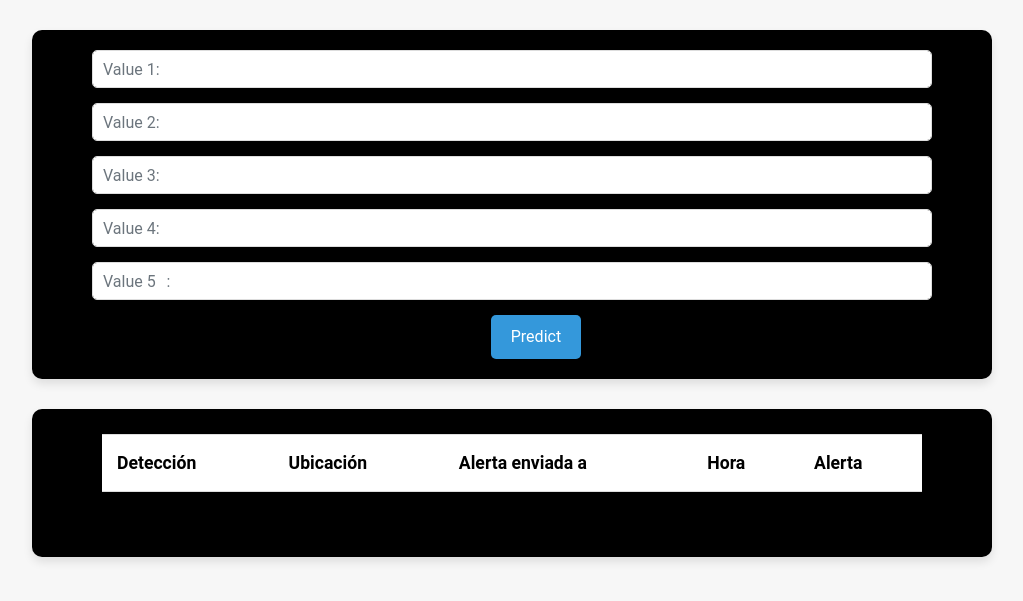
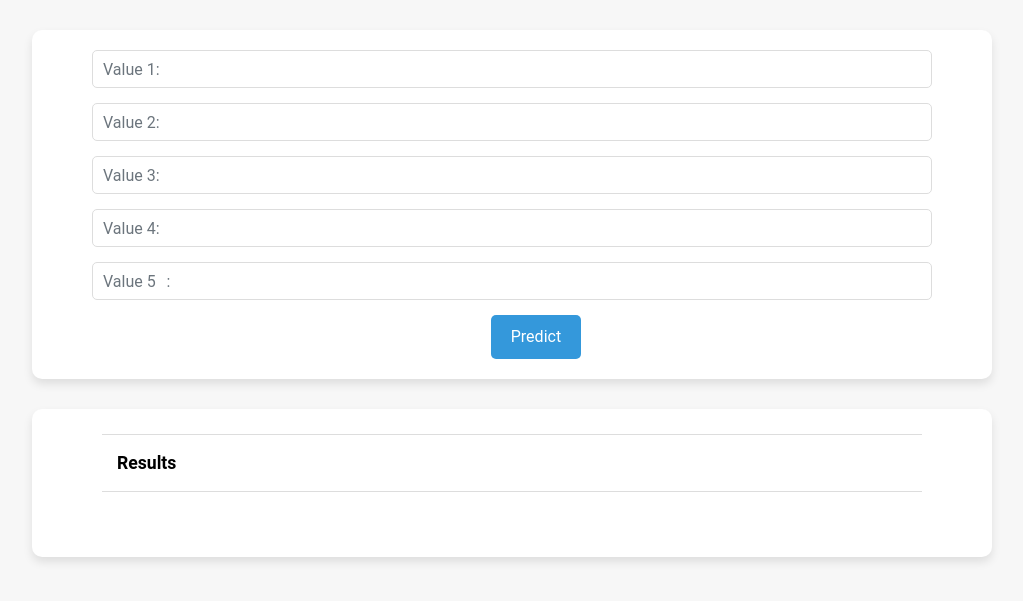
Before and after one commit to spardoc/OnlineShoppersPrediction, a Django app: page / in a window 1280 px wide. Shown: the part 56-657 px from the top of the page, without its empty margins (128-1151 px from the left). Run offline with Django 3.2, Linux system fonts and the light colour scheme; the visitor is signed in with stand-in values (Sample User, id 1); data comes from the database, SQL or seed files in the repository; data that the repository does not hold is empty; some libraries are stand-ins or nearby versions.

Commit message:
Changes on Front.

```diff
--- a/detection/templates/detection/dashboard.html
+++ b/detection/templates/detection/dashboard.html
@@ -83,11 +83,7 @@
 
 			<table class="table table-image">
 				<tr>
-					<th scope="col" class="top-row">Detección</th>
-					<th scope="col" class="top-row">Ubicación</th>
-					<th scope="col" class="top-row">Alerta enviada a</th>
-					<th scope="col" class="top-row">Hora</th>
-					<th scope="col" class="top-row">Alerta</th>
+					<th scope="col" class="top-row">Results</th>
 				</tr>
 
 				{% for alert in uploadAlert %}
--- a/static/css/a.css
+++ b/static/css/a.css
@@ -37,7 +37,7 @@ body {
 .container-login100 {
   width: 100%;
   max-width: 960px;
-  background-color: var(--secondary-color);
+  background-color: white ;
   box-shadow: 0 5px 10px rgba(0, 0, 0, 0.1);
   border-radius: 10px;
   padding: 30px;
@@ -64,7 +64,7 @@ body {
 }
 
 .btn-primary:hover {
-  background-color: var(--primary-color);
+  background-color: #2c3e50;
 }
 
 .table {
```
Also changed, not shown: 2 other files.
